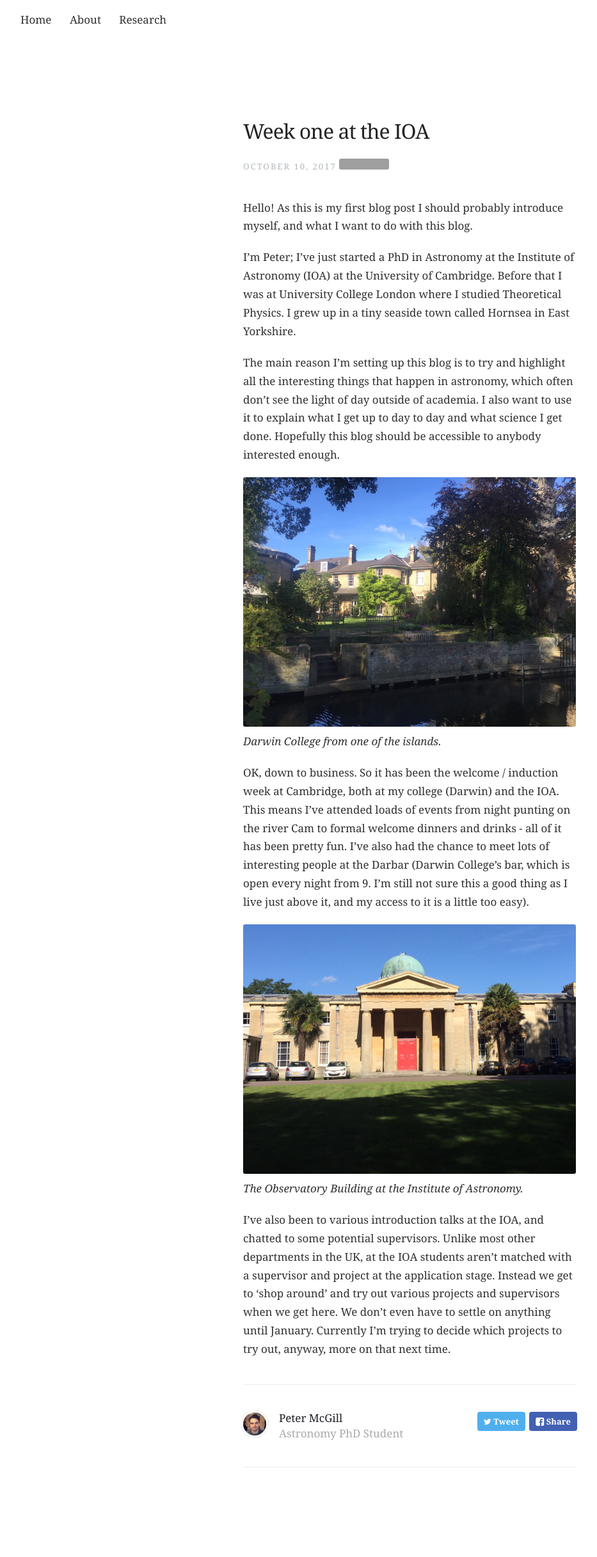
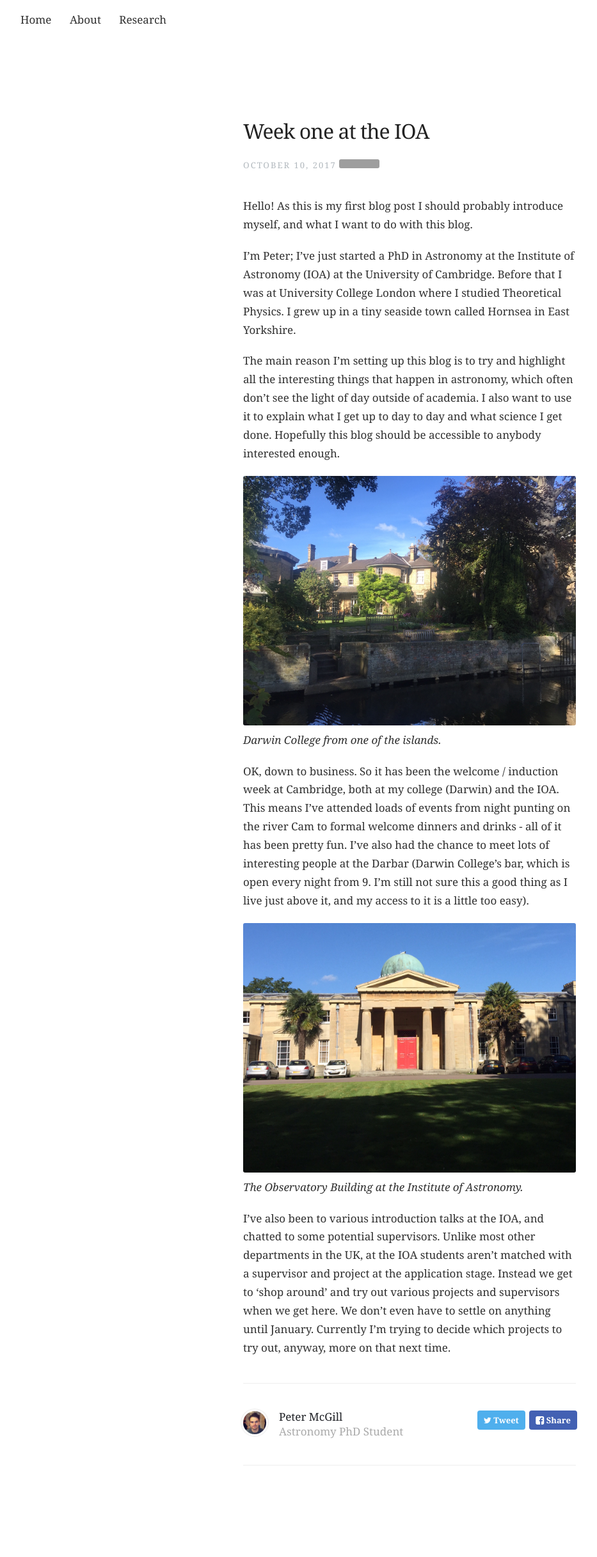
Before and after one commit to astrophpeter/astrophpeter.github.io, a Jekyll site: the page built from _posts/2017-10-10-week-one-at-the-ioa.markdown, in a window 1280 px wide. Shown: the whole page at 64% size, without its empty margins (0-933 px from the left). Built offline with Jekyll 4.4.1, drawn with Linux system fonts in a browser that asks for light colours; nearby versions of some CDN libraries; grey boxes are pictures that could not be loaded.

Commit message:
Update post.html

```diff
--- a/_layouts/post.html
+++ b/_layouts/post.html
@@ -7,7 +7,7 @@
     <header>
         <h1>{{ page.title }}</h1>
         <h2 class="headline">{{ page.date | date:"%B %-d, %Y" }}</h2>
-        <img src="https://hitcounter.pythonanywhere.com/count/tag.svg?url=https://astrophpeter.github.io/{{page.url}}" alt="hits" style="width:15%">
+        <img src="https://hitcounter.pythonanywhere.com/count/tag.svg?url=https://astrophpeter.github.io/{{page.url}}" alt="hits" style="width:12%">
     </header>
 
     <section id="post-body">
```
